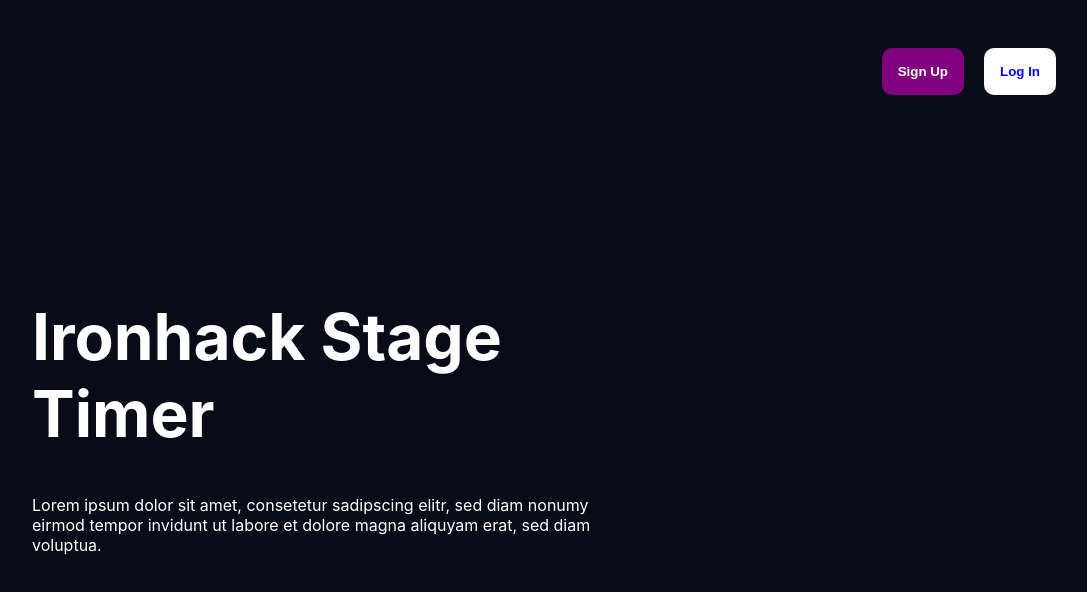
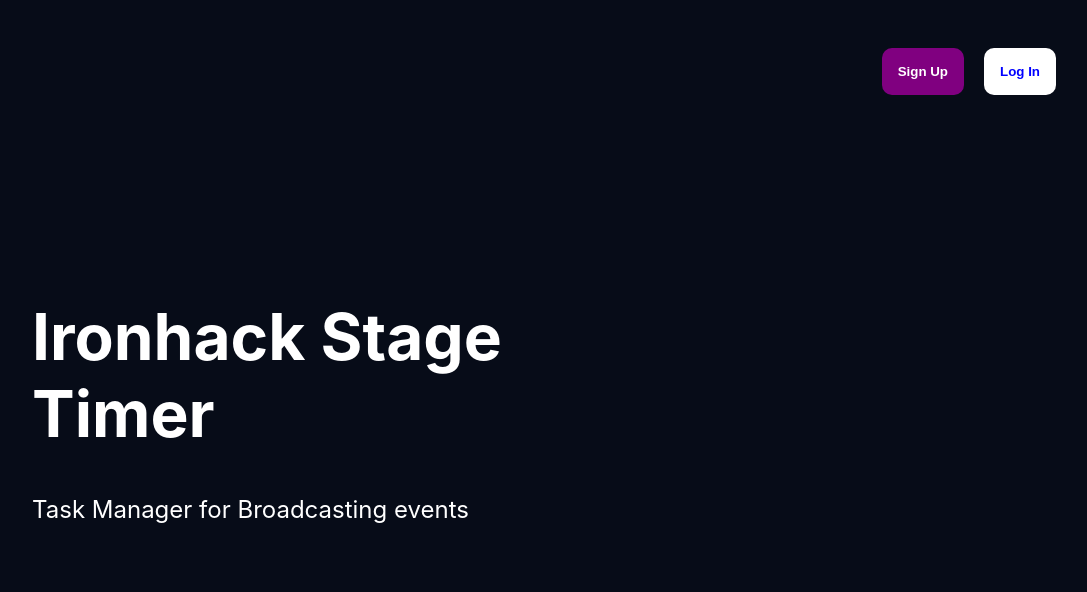
Before and after one commit to alex-fmks/ihack-final-project, a React (Create React App) app in the folder client/: page / in a window 1280 px wide. Shown: the top 592 px of the page, without its empty margins (176-1263 px from the left). Built offline with nearby package versions, Linux system fonts and the light colour scheme.

Commit message:
fix landing herotext

```diff
--- a/client/src/pages/Landing/Landing.css
+++ b/client/src/pages/Landing/Landing.css
@@ -18,6 +18,7 @@
   -ms-animation: fadein 2s; /* Internet Explorer */
   -o-animation: fadein 2s; /* Opera < 12.1 */
   animation: fadein 2s;
+  font-size: 1.5rem;
 }
 
 @keyframes fadein {
--- a/client/src/pages/Landing/Landing.js
+++ b/client/src/pages/Landing/Landing.js
@@ -7,11 +7,7 @@
       <Navbar />
       <div className="hero">
         <h1 className="hero-headline">Ironhack Stage Timer</h1>
-        <p className="hero-introtext">
-          Lorem ipsum dolor sit amet, consetetur sadipscing elitr, sed diam
-          nonumy eirmod tempor invidunt ut labore et dolore magna aliquyam erat,
-          sed diam voluptua.
-        </p>
+        <p className="hero-introtext">Task Manager for Broadcasting events</p>
       </div>
     </>
   );
```
